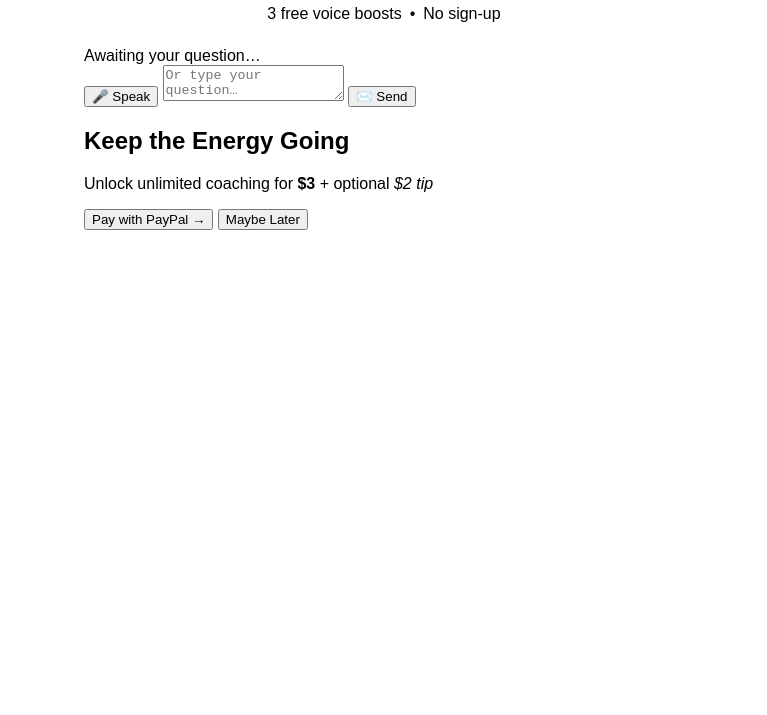
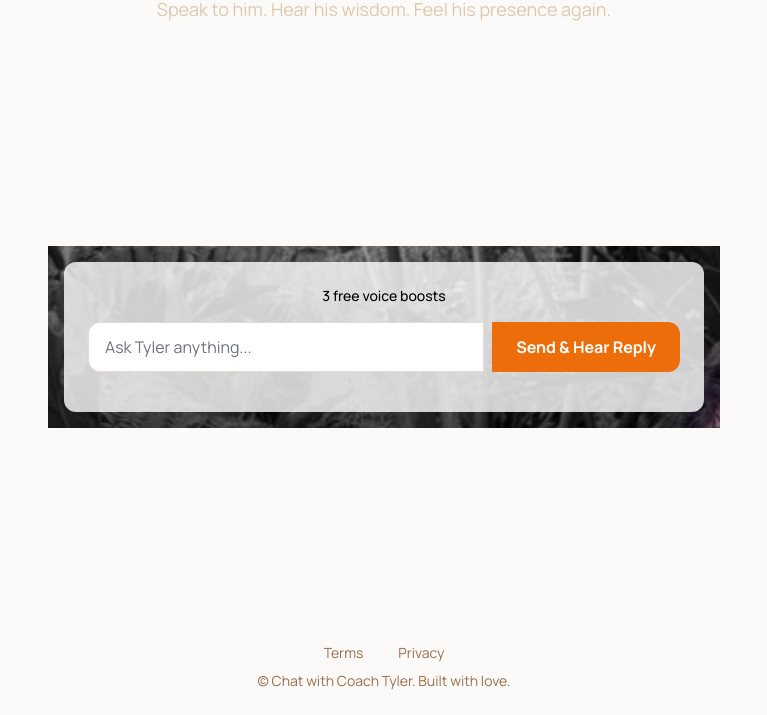
Before and after one commit to MuhammadHassaan0/astralink-tyler, a plain HTML site: page public/tyler/index.html in a window 1280 px wide. Shown: the part 85-800 px from the top of the page, without its empty margins (256-1023 px from the left). Drawn offline with nearby package versions, Linux system fonts and the light colour scheme.

Commit message:
Add chat + waitlist modal to index.html

```diff
--- a/public/tyler/index.html
+++ b/public/tyler/index.html
@@ -4,41 +4,98 @@
   <meta charset="UTF-8" />
   <meta name="viewport" content="width=device-width,initial-scale=1" />
   <title>Coach Tyler Wall</title>
-  <link rel="stylesheet" href="styles.css" />
+  <!-- Tailwind + Container Queries -->
+  <script src="https://cdn.tailwindcss.com?plugins=forms,container-queries"></script>
+  <link rel="preconnect" href="https://fonts.gstatic.com/" crossorigin />
+  <link
+    rel="stylesheet"
+    as="style"
+    onload="this.rel='stylesheet'"
+    href="https://fonts.googleapis.com/css2?display=swap&amp;family=Manrope:wght@400;500;700;800&amp;family=Noto+Sans:wght@400;500;700;900"
+  />
+  <style>
+    body { font-family: 'Manrope','Noto Sans',sans-serif; }
+  </style>
 </head>
-<body>
-  <div class="container">
-    <header class="hero">
-      <h1 class="hero__title">Chat with Coach Tyler Wall</h1>
-      <p class="hero__subtitle">3 free voice boosts • No sign-up</p>
+<body class="bg-[#fcfaf8]">
+
+  <!-- Chat Screen -->
+  <div id="chat-screen" class="min-h-screen flex flex-col justify-between">
+    <header class="py-8 text-center">
+      <h1 class="text-4xl font-extrabold">One Last Conversation with Coach Tyler</h1>
+      <p class="mt-2 text-lg text-[#e0c7ad]">Speak to him. Hear his wisdom. Feel his presence again.</p>
     </header>
 
-    <section class="chat-card">
-      <div id="messages" class="chat-card__messages">
-        <div class="bubble bot">Awaiting your question…</div>
+    <main class="flex-1 flex items-center justify-center">
+      <div
+        class="w-full max-w-2xl p-4 @[480px]:rounded-xl @[480px]:bg-cover @[480px]:bg-center @[480px]:bg-no-repeat"
+        style='background-image:
+          linear-gradient(rgba(0,0,0,0.1),rgba(0,0,0,0.4)),
+          url("/tyler/images/tyler.png");'
+      >
+        <div class="bg-white/80 p-6 rounded-xl space-y-4">
+          <div class="flex items-center justify-center mb-4">
+            <span class="text-sm font-medium">3 free voice boosts</span>
+          </div>
+          <div class="flex gap-2">
+            <input
+              id="textInput"
+              type="text"
+              placeholder="Ask Tyler anything..."
+              class="flex-1 rounded-l-xl border border-[#e8dace] px-4 py-3 focus:outline-none"
+            />
+            <button
+              id="sendBtn"
+              class="bg-[#ee6d0b] text-white rounded-r-xl px-6 font-bold hover:opacity-90 transition"
+            >
+              Send &amp; Hear Reply
+            </button>
+          </div>
+          <div id="messageLog" class="mt-6 space-y-2"></div>
+        </div>
       </div>
+    </main>
 
-      <div class="chat-card__controls">
-        <button id="micBtn" class="btn btn--voice">🎤 Speak</button>
-        <textarea id="textInput" class="input input--chat" placeholder="Or type your question…"></textarea>
-        <button id="sendBtn" class="btn btn--send">✉️ Send</button>
-      </div>
-
-      <div id="progressBar" class="progress">
-        <div class="progress__fill"></div>
-      </div>
-    </section>
+    <footer class="py-6 text-center text-sm text-[#9c6d49]">
+      <a href="#" class="mx-4 hover:underline">Terms</a>
+      <a href="#" class="mx-4 hover:underline">Privacy</a>
+      <p class="mt-2">© Chat with Coach Tyler. Built with love.</p>
+    </footer>
   </div>
 
-  <!-- Paywall Overlay -->
-  <div id="overlay" class="overlay hidden"></div>
-  <div id="paymentModal" class="modal hidden">
-    <h2>Keep the Energy Going</h2>
-    <p>Unlock unlimited coaching for <strong>$3</strong> + optional <em>$2 tip</em></p>
-    <button id="payBtn" class="btn btn--primary">Pay with PayPal →</button>
-    <button id="closeModal" class="btn btn--link">Maybe Later</button>
+  <!-- Waitlist Modal (shown after 3 chats) -->
+  <div
+    id="waitlist-screen"
+    class="fixed inset-0 bg-black/50 hidden items-center justify-center"
+  >
+    <div class="bg-[#fcfaf8] p-8 rounded-xl max-w-md w-full">
+      <h1 class="text-2xl font-bold text-center text-[#1c130d] mb-4">
+        Join the Waitlist to Keep Talking to Coach Tyler
+      </h1>
+      <p class="text-center text-[#1c130d] mb-6">
+        You’ve used your 3 free chats.<br>
+        We’re opening access to more users soon. Enter your email below to be notified first.
+      </p>
+      <div class="flex gap-2 mb-4">
+        <input
+          id="emailInput"
+          type="email"
+          placeholder="Enter your email"
+          class="flex-1 rounded-xl border-none bg-[#f4ece7] px-4 py-3 placeholder-[#9c6d49] focus:outline-none"
+        />
+        <button
+          id="joinBtn"
+          class="bg-[#ee6d0b] text-white rounded-xl px-6 font-bold hover:opacity-90 transition"
+        >
+          Join Waitlist
+        </button>
+      </div>
+      <p class="text-center text-[#9c6d49] text-sm">
+        We’ll let you know as soon as unlimited access opens.
+      </p>
+    </div>
   </div>
 
-  <script src="app.js"></script>
+  <script src="/tyler/app.js"></script>
 </body>
 </html>
```
